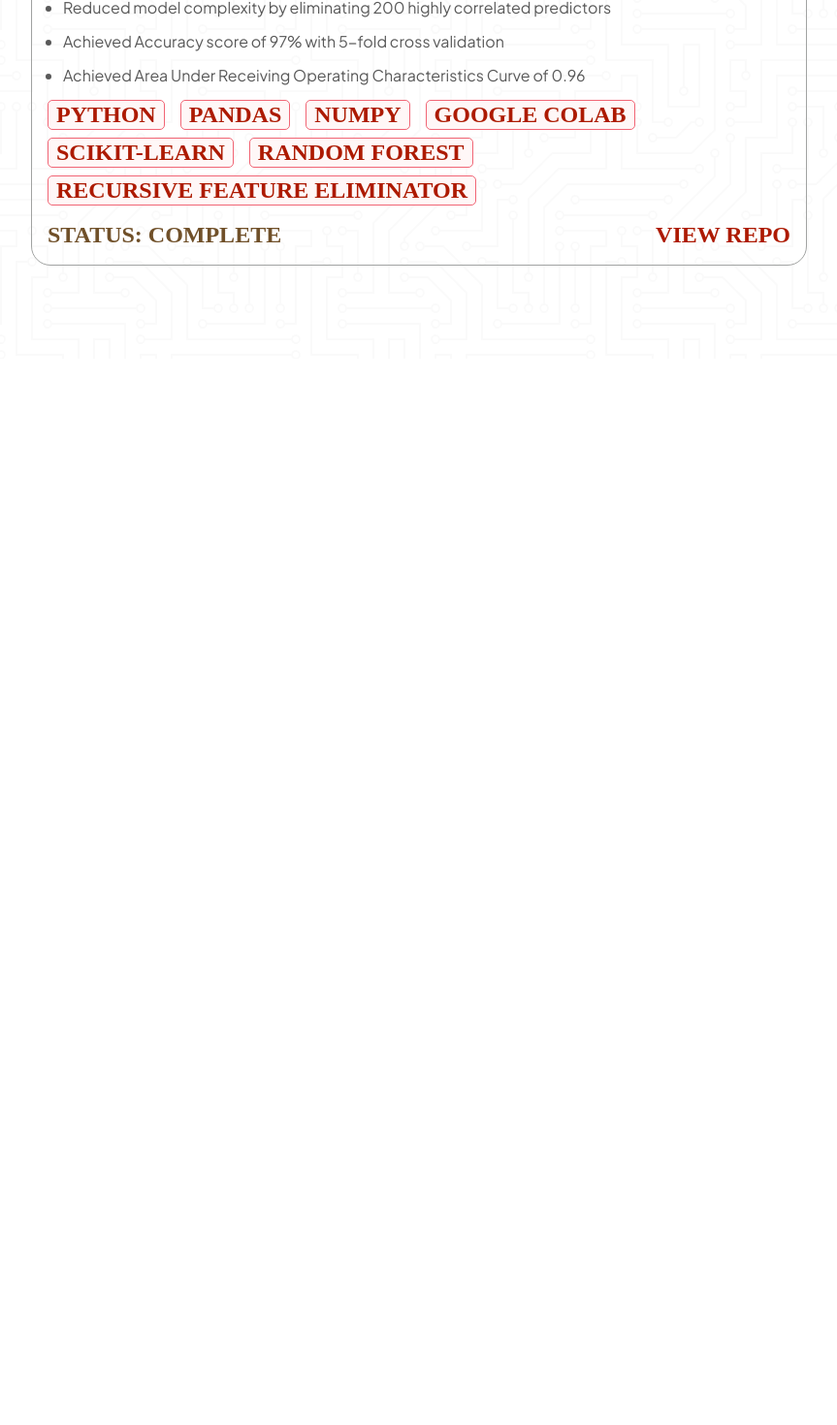
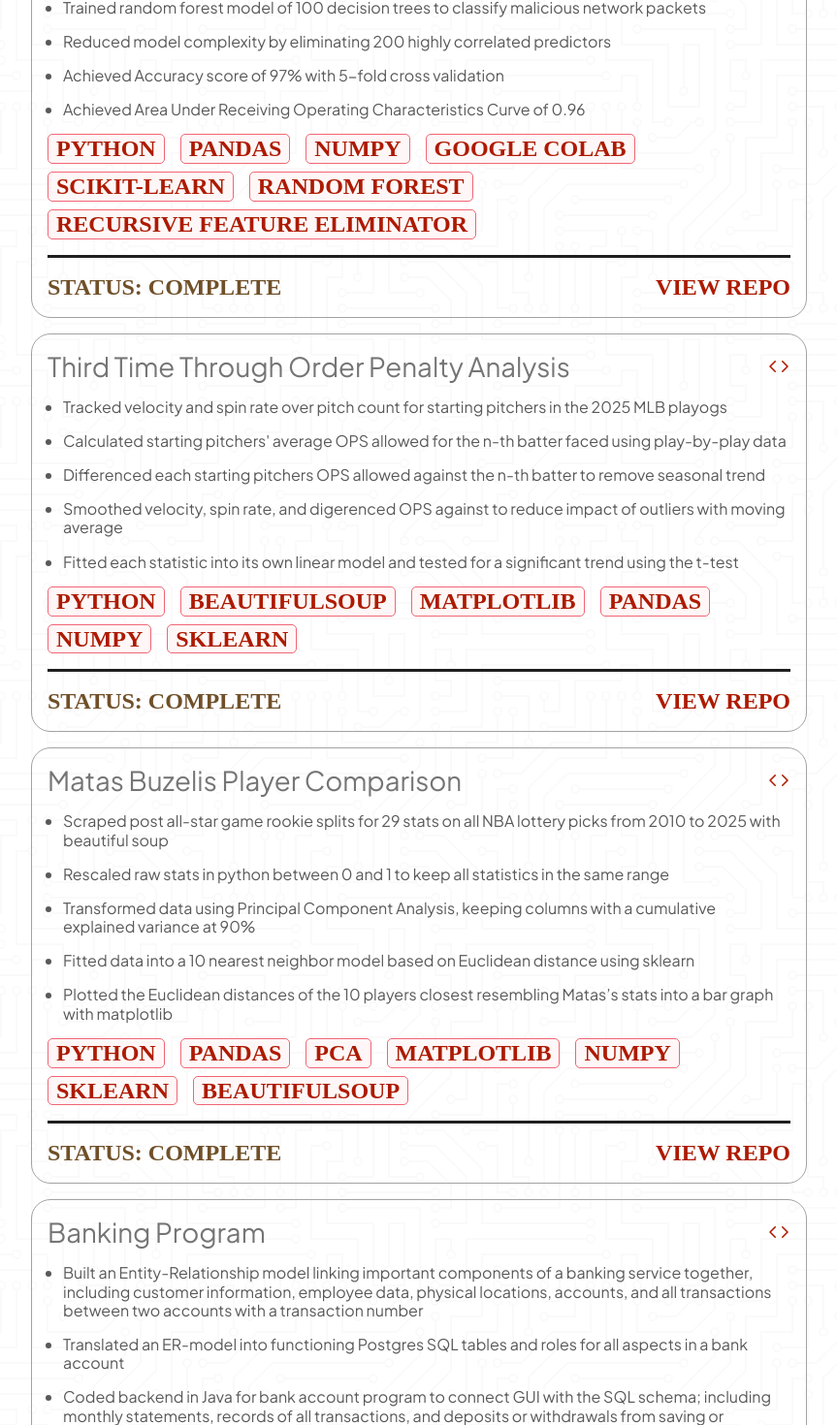
Before and after one commit to Drewster0128/website-portfolio, a Vue app: page / in a window 1280 px wide. Shown: the part 3420-4890 px from the top of the page at 97% size, without its empty margins (208-1071 px from the left). Before the commit the page ends 3790 px from the top, so only its background shows below. Built offline with nearby package versions, Linux system fonts and the light colour scheme; a web font is replaced by a local one.

Commit message:
Add more projects

```diff
--- a/src/components/ProjectCard.vue
+++ b/src/components/ProjectCard.vue
@@ -15,7 +15,7 @@ const props = defineProps(['title', 'bullets', 'technologies', 'status', 'repo']
                 {{ bullet }}
             </li>
         </ul>
-        <ul class="container container--row container--wrap container--pad">
+        <ul class="container container--row container--wrap container--pad container--bb-black container--mb-1">
             <li class="project__technology" v-for="technology in props.technologies">
                 {{ technology }}
             </li>
--- a/src/components/Projects.vue
+++ b/src/components/Projects.vue
@@ -25,13 +25,48 @@ const projects = [
         ],
         technologies: ["Python", "Pandas", "Numpy", "Google Colab", "scikit-learn", "Random Forest", "Recursive Feature Eliminator"],
         status: "Complete"
+    },
+    {
+        title: 'Third Time Through Order Penalty Analysis',
+        bullets: [
+            "Tracked velocity and spin rate over pitch count for starting pitchers in the 2025 MLB playogs",
+            "Calculated starting pitchers' average OPS allowed for the n-th batter faced using play-by-play data",
+            "Differenced each starting pitchers OPS allowed against the n-th batter to remove seasonal trend",
+            "Smoothed velocity, spin rate, and digerenced OPS against to reduce impact of outliers with moving average",
+            "Fitted each statistic into its own linear model and tested for a significant trend using the t-test"
+        ],
+        technologies: ["Python", "BeautifulSoup", "MatPlotLib", "Pandas", "Numpy", "Sklearn"],
+        status: "Complete"
+    },
+    {
+        title: "Matas Buzelis Player Comparison",
+        bullets: [
+            "Scraped post all-star game rookie splits for 29 stats on all NBA lottery picks from 2010 to 2025 with beautiful soup",
+            "Rescaled raw stats in python between 0 and 1 to keep all statistics in the same range",
+            "Transformed data using Principal Component Analysis, keeping columns with a cumulative explained variance at 90%",
+            "Fitted data into a 10 nearest neighbor model based on Euclidean distance using sklearn",
+            "Plotted the Euclidean distances of the 10 players closest resembling Matas’s stats into a bar graph with matplotlib"
+        ],
+        technologies: ["Python", "Pandas", "PCA", "MatPlotLib", "Numpy", "Sklearn", "BeautifulSoup"],
+        status: "Complete",
+        repo: "https://github.com/Drewster0128/nba-cluster"
+    },
+    {
+        title: "Banking Program",
+        bullets: [
+            "Built an Entity-Relationship model linking important components of a banking service together, including customer information, employee data, physical locations, accounts, and all transactions between two accounts with a transaction number",
+            "Translated an ER-model into functioning Postgres SQL tables and roles for all aspects in a bank account",
+            "Coded backend in Java for bank account program to connect GUI with the SQL schema; including monthly statements, records of all transactions, and deposits or withdrawals from saving or checking accounts"
+        ],
+        technologies: ["Postgres SQL", "Java"],
+        status: "Complete"
     }
 ]
 </script>
 
 <template>
     <div class="page page--circuit_board">
-        <section class="hero">
+        <section class="hero container container--column">
             <h1 class="hero__title hero__title--red-on-white hero__title--left_align">Projects</h1>
             <p class="hero__paragraph hero__paragraph--left_align">
                 [Template] A collection of personal experiments, machine learning models, and data visualization tools exploring complex datasets and algorithmic solutions
--- a/src/style.css
+++ b/src/style.css
@@ -84,6 +84,16 @@ section {
 
 .container--mb-1 {
   margin-bottom: 1rem;
+}
+
+.container--pb-1 {
+  padding-bottom: 2rem;
+}
+
+.container--bb-black {
+  border-bottom: solid;
+  border-color: var(--black-background-color);
+  border-width: 1;
 }
 
 .container--wrap {
```
